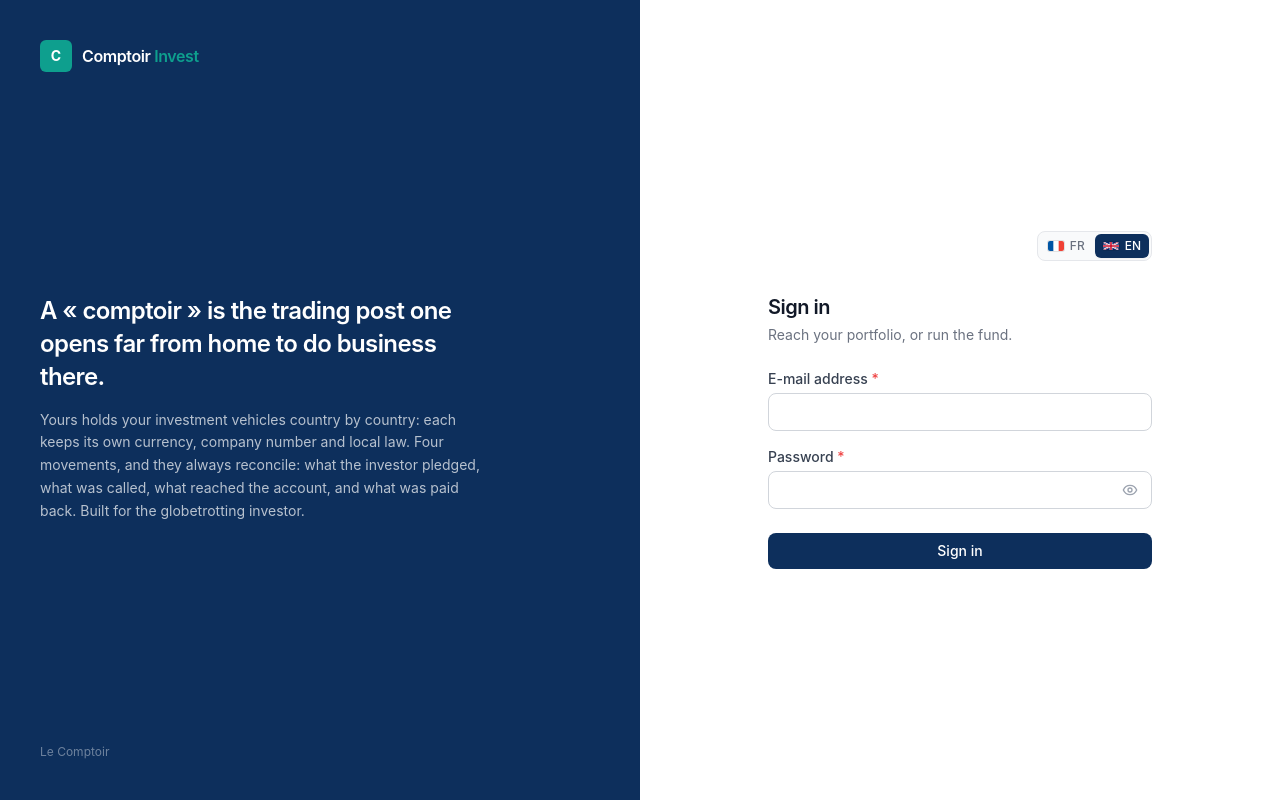
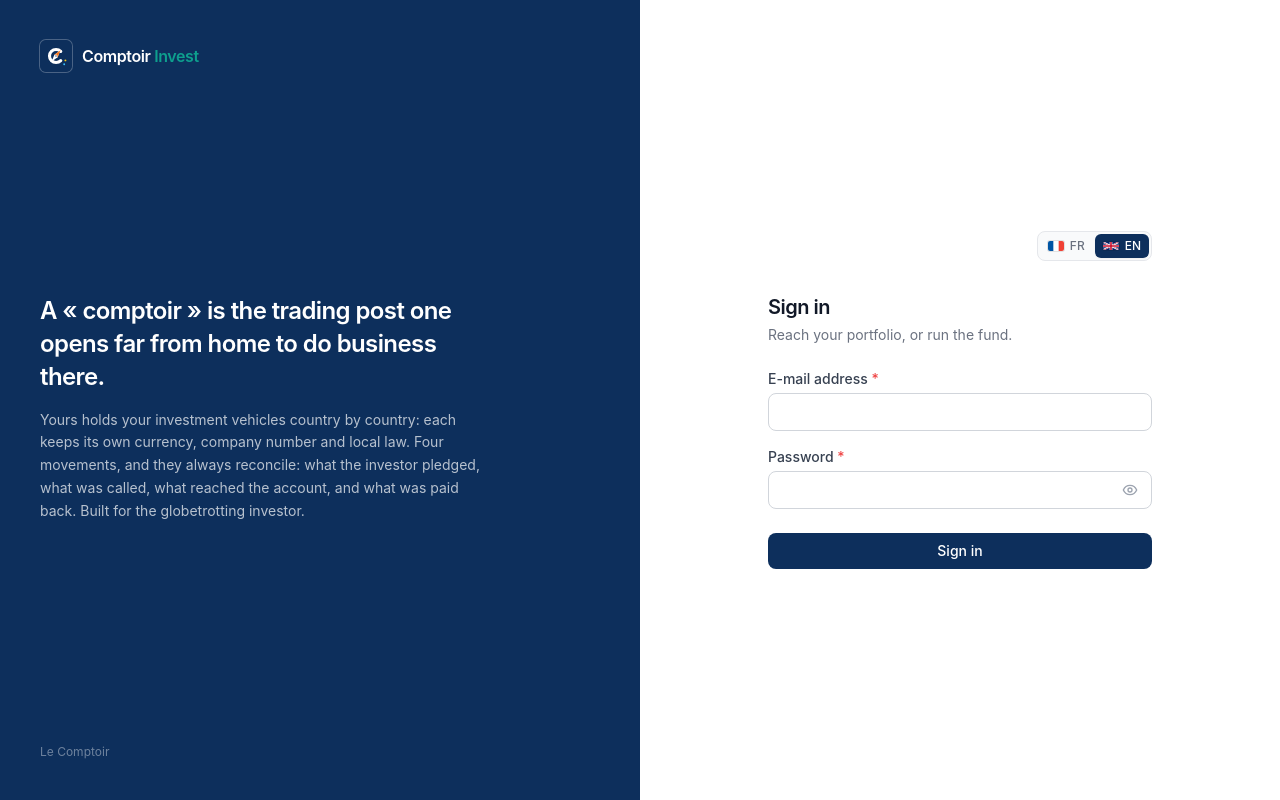
Before and after one commit to service-lecomptoir/LeComptoirInvest, a React (Vite) app in the folder frontend/: page /login in a window 1280 px wide. Built offline with nearby package versions, Linux system fonts and the light colour scheme; no server answers.

Commit message:
Invest : la page de connexion montre le logo du produit, plus une lettre dans un carre, et une garde le tient

```diff
--- a/frontend/src/pages/Login.tsx
+++ b/frontend/src/pages/Login.tsx
@@ -5,6 +5,7 @@ import { Button, Input } from '@/components/ui'
 import { LanguageSwitcher } from '@/components/common/LanguageSwitcher'
 import { errorMessage } from '@/api/client'
 import { useAuthStore } from '@/store/authStore'
+import { LogoMark } from '@/components/common/Logo'
 
 export default function Login() {
   const { t, i18n } = useTranslation()
@@ -46,9 +47,7 @@ export default function Login() {
           is a table: a fund console earns trust by being legible, not by being styled. */}
       <div className="hidden lg:flex flex-col justify-between bg-brand-navy p-10 text-white">
         <div className="flex items-center gap-2.5">
-          <span className="grid place-items-center w-8 h-8 rounded-md bg-brand-teal text-white text-sm font-bold">
-            C
-          </span>
+          <LogoMark size={32} className="shrink-0 rounded-md ring-1 ring-white/25" />
           <span className="text-base font-semibold tracking-tight">
             {t('brand.first')} <span className="text-brand-teal">{t('brand.second')}</span>
           </span>
@@ -64,9 +63,7 @@ export default function Login() {
         <form onSubmit={submit} className="w-full max-w-sm">
           <div className="flex items-center justify-between mb-8">
             <div className="lg:hidden flex items-center gap-2.5">
-              <span className="grid place-items-center w-8 h-8 rounded-md bg-brand-navy text-white text-sm font-bold">
-                C
-              </span>
+              <LogoMark size={32} className="shrink-0 rounded-md" />
               <span className="text-base font-semibold text-brand-navy tracking-tight">
                 {t('brand.name')}
               </span>
```
Also changed, not shown: 1 other file (tests, documents, lock files or other folders).
